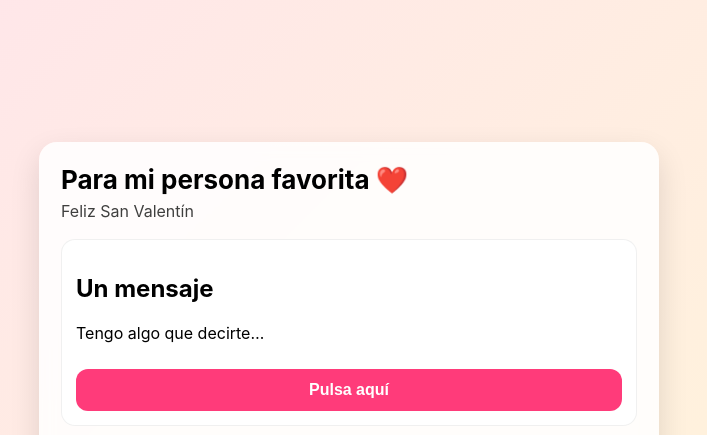
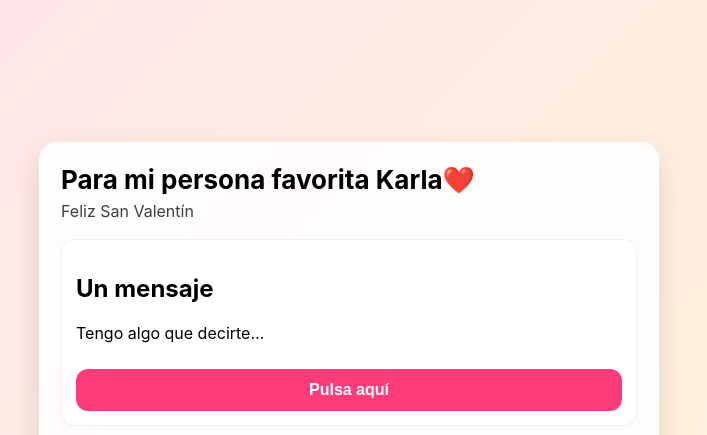
Before and after one commit to SanValentin16/SanValentin, a plain HTML site: page index.html in a window 1280 px wide. Shown: the top 435 px of the page, without its empty margins (291-998 px from the left). Drawn offline with Linux system fonts and the light colour scheme.

Commit message:
Update index.html

```diff
--- a/index.html
+++ b/index.html
@@ -10,7 +10,7 @@
 
 <body>
     <main class="card">
-        <h1>Para mi persona favorita ❤️</h1>
+        <h1>Para mi persona favorita Karla❤️</h1>
         <p class="subtitle">Feliz San Valentín</p>
 
         <section class="block">
```
